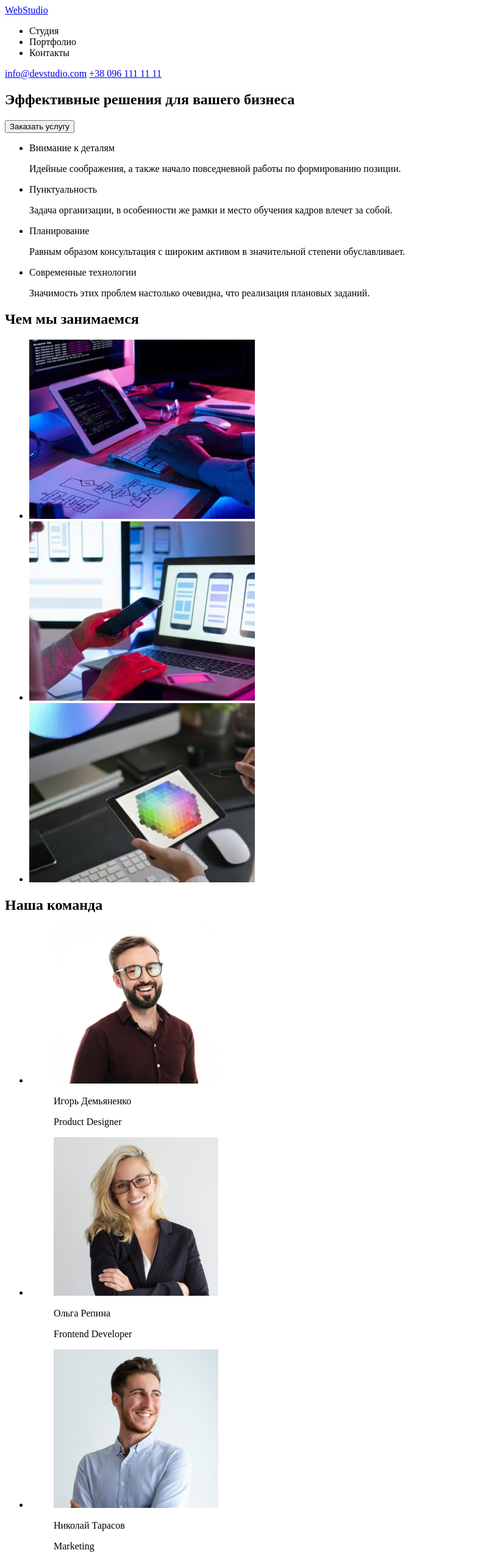
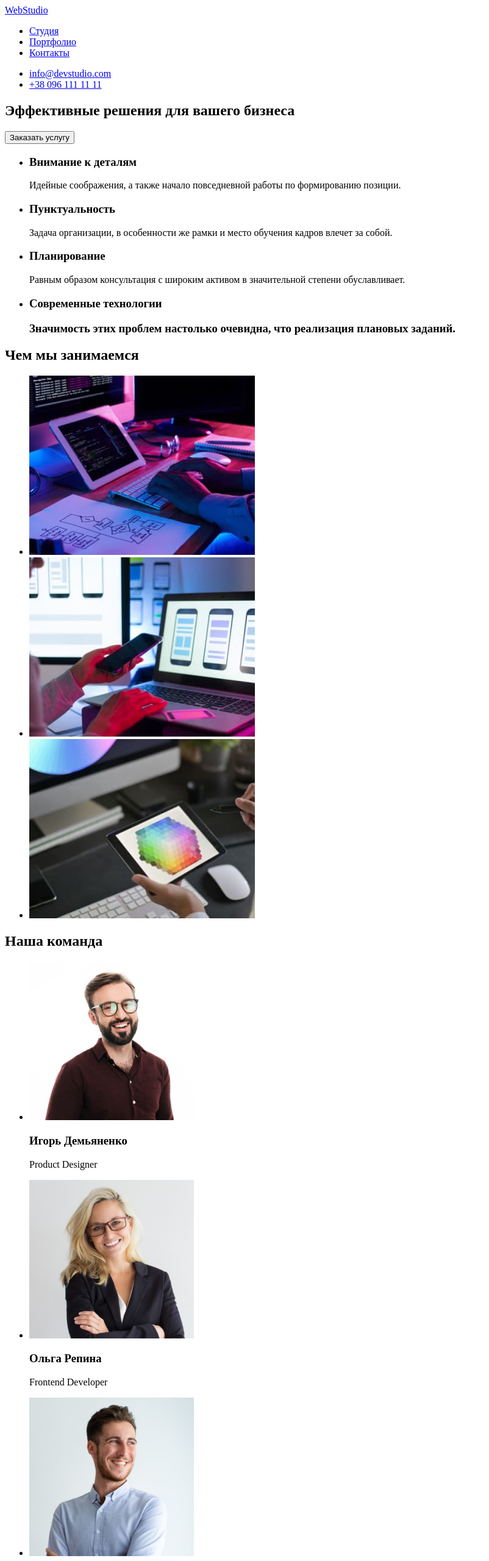
Before and after one commit to BeHover/goit-markup-hw-01, a plain HTML site: page index.html in a window 1280 px wide. Shown: the top 2560 px of the page at 61% size, without its empty margins (0-802 px from the left). Drawn offline with Linux system fonts and the light colour scheme.

Commit message:
Small fixes

```diff
--- a/index.html
+++ b/index.html
@@ -11,45 +11,58 @@
       <a href="/"><span>Web</span>Studio</a>
       <nav>
         <ul>
-          <li>Студия</li>
-          <li>Портфолио</li>
-          <li>Контакты</li>
+          <li>
+            <a href="/">Студия</a>
+          </li>
+          <li>
+            <a href="/">Портфолио</a>
+          </li>
+          <li>
+            <a href="/">Контакты</a>
+          </li>
         </ul>
       </nav>
+      <ul>
+        <li>
           <a href="mailto:info@devstudio.com">info@devstudio.com</a>
+        </li>
+        <li>
           <a href="tel:+380961111111">+38 096 111 11 11</a>
+        </li>
+      </ul>
     </header>
+
     <main>
-      <section id="main">
+      <section>
         <h1>Эффективные решения для вашего бизнеса</h1>
         <button type="button">Заказать услугу</button>
       </section>
 
-      <section id="features">
+      <section>
         <ul>
           <li>
-            <p>Внимание к деталям</p>
+            <h3>Внимание к деталям</h3>
             <p>
               Идейные соображения, а также начало повседневной работы по
               формированию позиции.
             </p>
           </li>
           <li>
-            <p>Пунктуальность</p>
+            <h3>Пунктуальность</h3>
             <p>
               Задача организации, в особенности же рамки и место обучения кадров
               влечет за собой.
             </p>
           </li>
           <li>
-            <p>Планирование</p>
+            <h3>Планирование</h3>
             <p>
               Равным образом консультация с широким активом в значительной
               степени обуславливает.
             </p>
           </li>
           <li>
-            <p>Современные технологии<p>
+            <h3>Современные технологии<h3>
             <p>
               Значимость этих проблем настолько очевидна, что реализация
               плановых заданий.
@@ -58,7 +71,7 @@
         </ul>
       </section>
 
-      <section id="about-us">
+      <section>
         <h2>Чем мы занимаемся</h2>
         <ul>
           <li>
@@ -88,68 +101,53 @@
         </ul>
       </section>
 
-      <section id="team">
+      <section>
         <h2>Наша команда</h2>
         <ul>
           <li>
-            <figure>
             <img
               src="images/hero-01.jpg"
               alt="Product Designer"
               width="270"
               height="260"
             />
-              <figcaption>
-                <p>Игорь Демьяненко</p>
+            <h3>Игорь Демьяненко</h3>
             <p>Product Designer</p>
-              </figcaption>
-            </figure>
           </li>
           <li>
-            <figure>
               <img
                 src="images/hero-02.jpg"
                 alt="Frontend Developer"
                 width="270"
                 height="260"
               />
-              <figcaption>
-                <p>Ольга Репина</p>
+              <h3>Ольга Репина</h3>
               <p>Frontend Developer</p>
-              </figcaption>
-            </figure>
           </li>
           <li>
-            <figure>
             <img
               src="images/hero-03.jpg"
               alt="Marketing"
               width="270"
               height="260"
             />
-              <figcaption>
-                <p>Николай Тарасов</p>
+            <h3>Николай Тарасов</h3>
             <p>Marketing</p>
-              </figcaption>
-            </figure>
           </li>
           <li>
-            <figure>
             <img
               src="images/hero-04.jpg"
               alt="UI Designer"
               width="270"
               height="260"
             />
-              <figcaption>
-                <p>Михаил Ермаков</p>
+            <h3>Михаил Ермаков</h3>
             <p>UI Designer</p>
-              </figcaption>
-            </figure>
           </li>
         </ul>
       </section>
     </main>
+
     <footer>
       <a href="/"><span>Web</span>Studio</a>
       <address>
```
Lines whose indentation alone changed are shown as unchanged.
